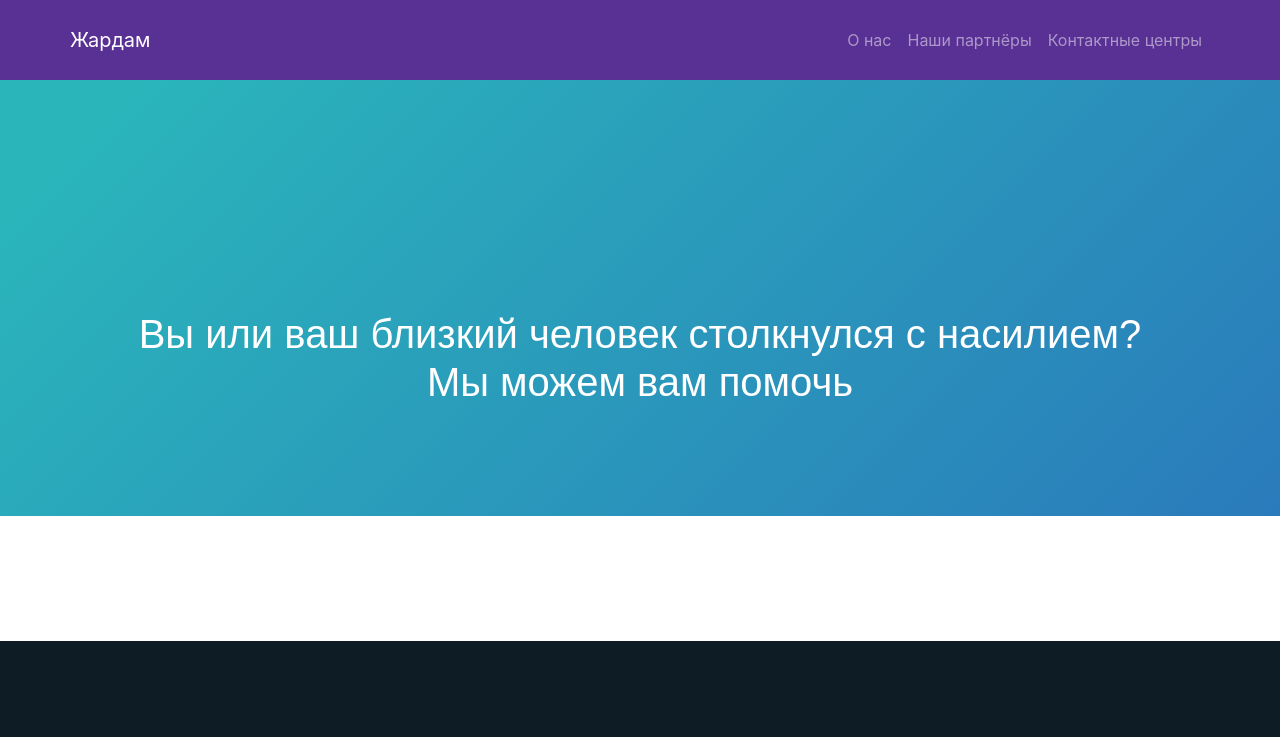
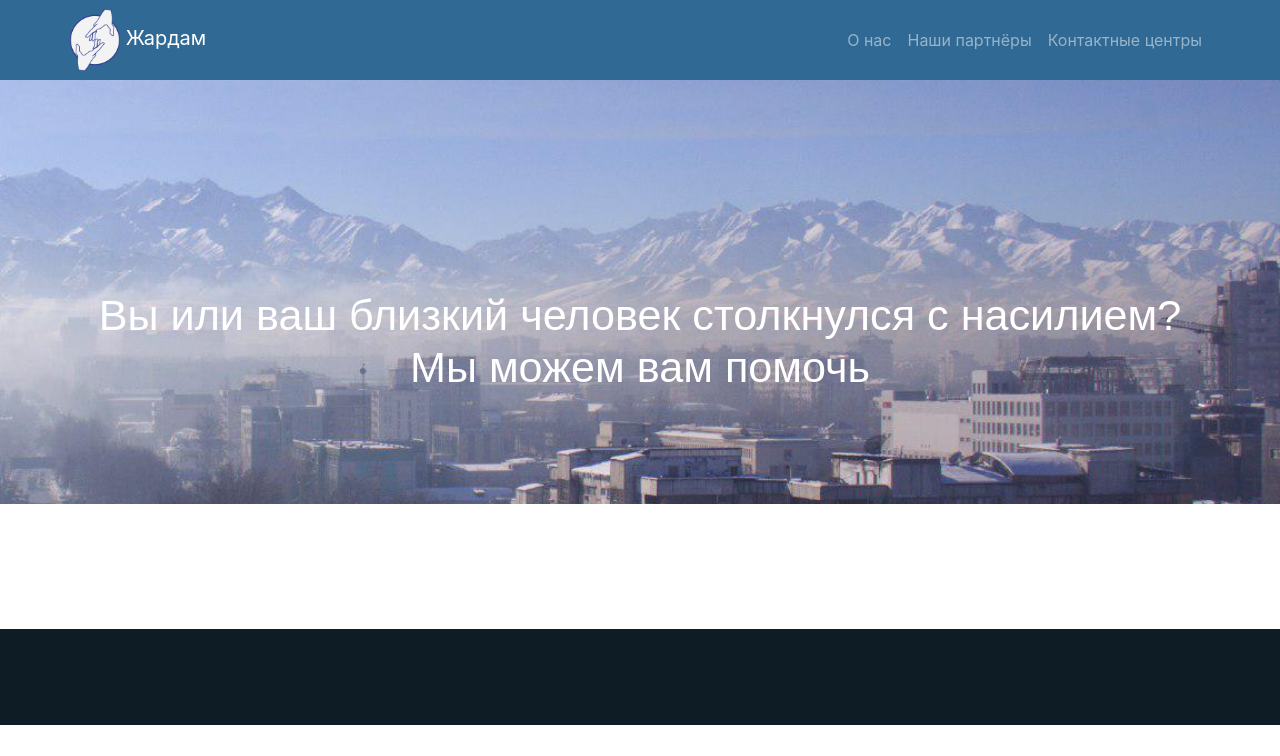
Before and after one commit to socialhackathon/zhardam, a Django app: template jardam_kolu/templates/pages/home.html in a window 1280 px wide. Shown: the top 756 px of the page. Run offline with Django 3.2, Linux system fonts and the light colour scheme; the template is opened without the code that fills it, so the values that code supplies are empty; some libraries are stand-ins or nearby versions.

Commit message:
add some css

```diff
--- a/jardam_kolu/static/css/project.css
+++ b/jardam_kolu/static/css/project.css
@@ -25,16 +25,18 @@ a {
 }
 
 .top-navbar {
-    width: 100%;
-    height: 80px;
-    background-color: #593093;
+  width: 100%;
+  height: 80px;
+  background-color: #306993;
 }
 
 .top-section {
     background-color: #2ab5bb;
     background-image: -webkit-linear-gradient(315deg, #2ab5bb 8%, #2a7bbb);
     background-image: linear-gradient(135deg, #2ab5bb 8%, #2a7bbb);
-    padding-top: 170px;
+    background: url('/static/images/background.jpg') no-repeat fixed center;
+    background-size: cover;
+    padding-top: 150px;
     padding-bottom: 100px;
 }
 
@@ -48,8 +50,10 @@ a {
 }
 
 .profits-section .card {
-    background-color: #2f6692;
-    color: #fff;
+    background-color: #f9f9f9;
+    color: #0c0b0b;
+    box-shadow: 0 0 10px rgba(0,0,0,0.5);
+    border: 1px solid #fff;
 }
 
 main {
@@ -70,6 +74,8 @@ main {
     padding-top: 25px;
     padding-bottom: 25px;
 }
+
+
 
 .quiz {
     padding: 15px 0 0;
@@ -120,7 +126,7 @@ main {
 }
 
 h1 {
-    font-size: 2.5em;
+    font-size: 2.7em;
     font-family: 'museo_sans700', sans-serif;
     margin: 60px auto 10px;
     text-align: center;
@@ -145,3 +151,7 @@ h1 {
   max-width: 1000px;
   margin: auto;
 }
+
+.logo {
+  width: 50px;
+}
--- a/jardam_kolu/templates/articles/article-card.html
+++ b/jardam_kolu/templates/articles/article-card.html
@@ -1,8 +1,6 @@
 {% load i18n %}
 
-<article>
-    <div class="card">
-        <div class="card-body article">
+<div class="card-body">
     <h3 class="card-title">{{ article.title }}</h3>
     <p class="card-text">
         {{ article.content | safe | truncatechars_html:500}}
@@ -26,5 +24,3 @@
         </p>
     </a>
 </div>
-    </div>
-</article>
--- a/jardam_kolu/templates/base.html
+++ b/jardam_kolu/templates/base.html
@@ -11,6 +11,7 @@
 <header class="navbar navbar-expand navbar-dark flex-column flex-md-row bd-navbar top-navbar align-items-center">
     <div class="container">
         <a class="navbar-brand mr-0 mr-md-2" href="/" aria-label="Жардам">
+            <img class="logo" src="{% static 'images/logo.png' %}"/>
             Жардам
         </a>
 
--- a/jardam_kolu/templates/pages/home.html
+++ b/jardam_kolu/templates/pages/home.html
@@ -12,9 +12,12 @@
 
     <div class="container profits-section">
         <div class="card-deck">
-            {% for article in main_articles %}
-                {% include 'articles/article-card.html' with article=article %}
-            {% endfor %}
+                {% for article in main_articles %}
+                    <div class="card">
+                    {% include 'articles/article-card.html' with article=article %}
+                    </div>
+                {% endfor %}
+
         </div>
     </div>
 {% endblock %}
```
Also changed, not shown: jardam_kolu/static/images/background.jpg (added), jardam_kolu/static/images/background.png (added), jardam_kolu/static/images/logo.png. Lines whose indentation alone changed are shown as unchanged.
